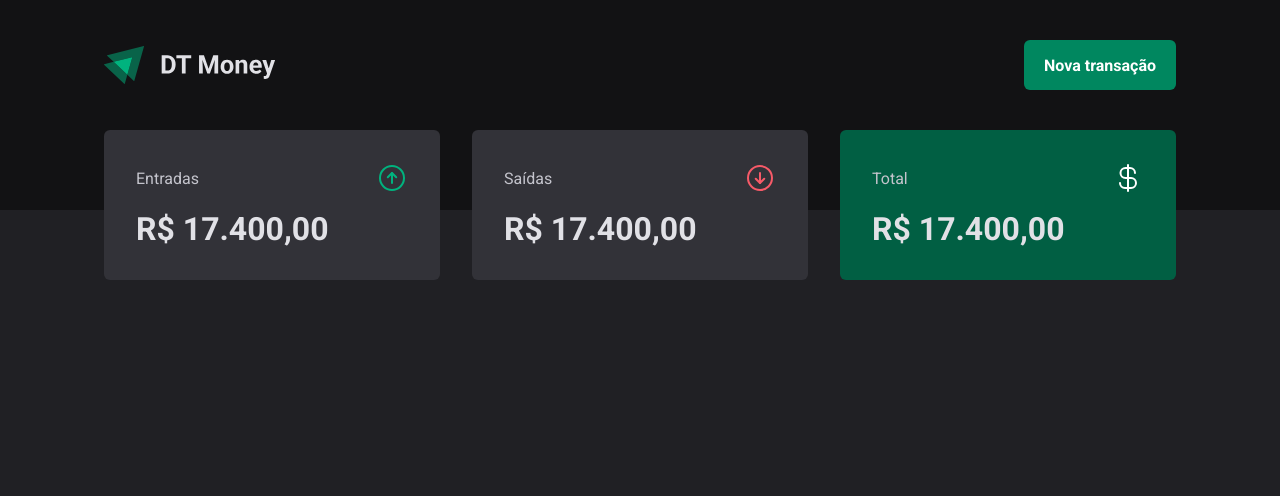
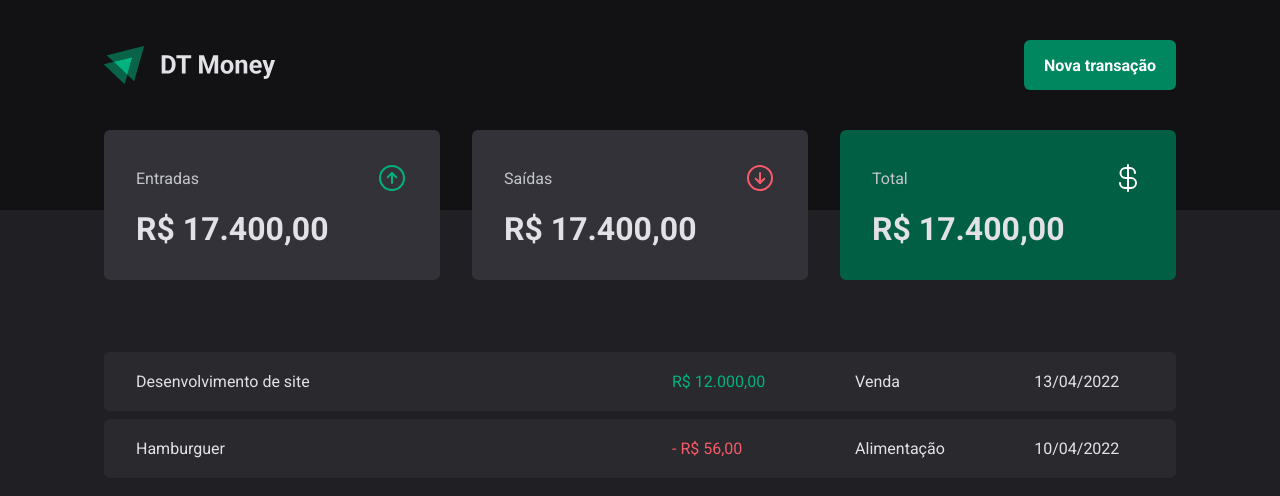
Before and after one commit to lucascprazeres/dt-money-2022, a React (Vite) app: page / in a window 1280 px wide. Shown: the top 496 px of the page. Built offline with nearby package versions, Linux system fonts and the light colour scheme.

Commit message:
feat: adiciona tabela de transacoes

```diff
--- a/src/pages/Transactions/index.tsx
+++ b/src/pages/Transactions/index.tsx
@@ -1,11 +1,40 @@
 import { Header } from '../../components/Header'
 import { Summary } from '../../components/Summary'
+import {
+  PriceHighlight,
+  TransactionsContainer,
+  TransactionsTable,
+} from './styles'
 
 export function Transactions() {
   return (
     <div>
       <Header />
       <Summary />
+
+      <TransactionsContainer>
+        <TransactionsTable>
+          <tbody>
+            <tr>
+              <td>Desenvolvimento de site</td>
+              <td>
+                <PriceHighlight variant="income">R$ 12.000,00</PriceHighlight>
+              </td>
+              <td>Venda</td>
+              <td>13/04/2022</td>
+            </tr>
+
+            <tr>
+              <td>Hamburguer</td>
+              <td>
+                <PriceHighlight variant="outcome">- R$ 56,00</PriceHighlight>
+              </td>
+              <td>Alimentação</td>
+              <td>10/04/2022</td>
+            </tr>
+          </tbody>
+        </TransactionsTable>
+      </TransactionsContainer>
     </div>
   )
 }
--- a/src/pages/Transactions/styles.ts
+++ b/src/pages/Transactions/styles.ts
@@ -0,0 +1,40 @@
+import styled from 'styled-components'
+
+export const TransactionsContainer = styled.main`
+  width: 100%;
+  max-width: 1120px;
+  margin: 4rem auto 0;
+  padding: 0 1.5rem;
+`
+
+export const TransactionsTable = styled.table`
+  width: 100%;
+  border-collapse: separate;
+  border-spacing: 0 0.5rem;
+  /* margin-top: 1rem; */
+
+  td {
+    padding: 1.25rem 2rem;
+    background-color: ${(props) => props.theme['gray-700']};
+
+    &:first-child {
+      border-top-left-radius: 6px;
+      border-bottom-left-radius: 6px;
+      width: 50%;
+    }
+
+    &:last-child {
+      border-top-right-radius: 6px;
+      border-bottom-right-radius: 6px;
+    }
+  }
+`
+
+interface PriceHightlightProps {
+  variant: 'income' | 'outcome'
+}
+
+export const PriceHighlight = styled.span<PriceHightlightProps>`
+  color: ${({ variant, theme }) =>
+    variant === 'income' ? theme['green-300'] : theme['red-300']};
+`
```
